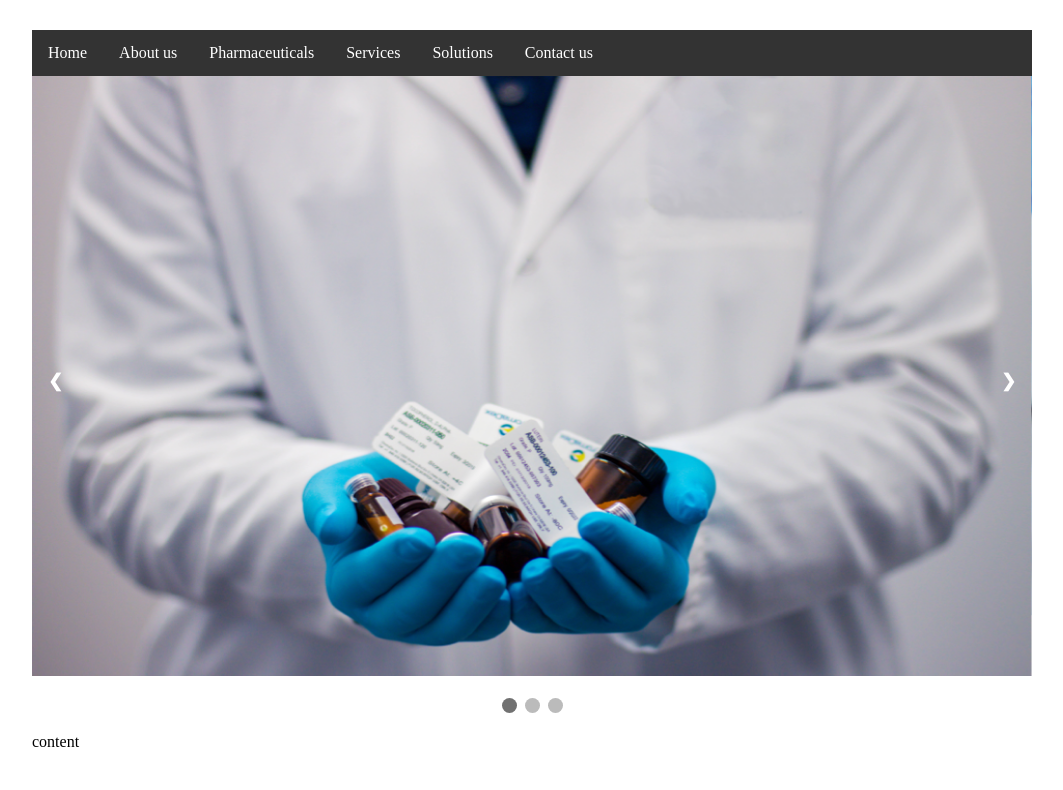
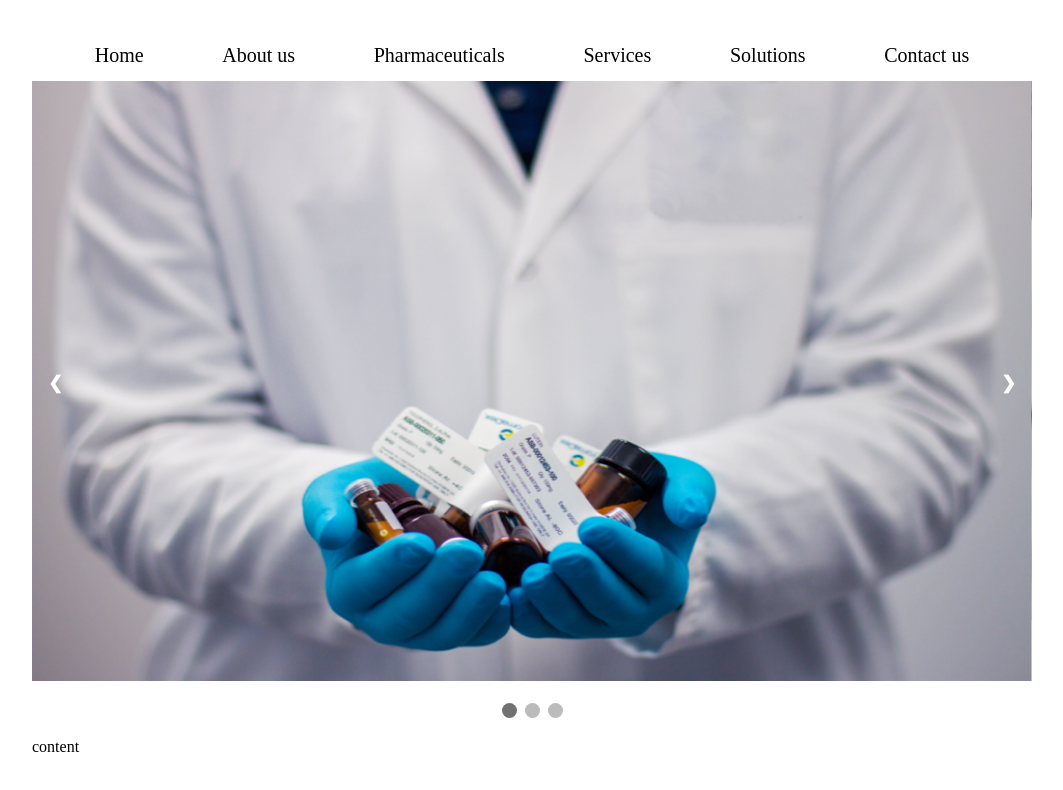
Before and after one commit to briannabeshkin/briannabeshkin.github.io, a plain HTML site: page Pharmacy/index.html in a window 1280 px wide. Shown: the whole page, without its empty margins (108-1171 px from the left). Drawn offline with Linux system fonts and the light colour scheme.

Commit message:
Update style.css

```diff
--- a/Pharmacy/style.css
+++ b/Pharmacy/style.css
@@ -147,22 +147,22 @@ ul.topnav {
   margin: 0;
   padding: 0;
   overflow: hidden;
-  background-color: #333;
+  display: flex;
+  justify-content: space-evenly;
 }
 
 ul.topnav li {float: left;}
 
 ul.topnav li a {
   display: block;
-  color: white;
+  color: black;
   text-align: center;
   padding: 14px 16px;
   text-decoration: none;
+  font-size: 20px;
 }
 
-ul.topnav li a:hover:not(.active) {background-color: #111;}
-
-ul.topnav li a.active {background-color: #4CAF50;}
+ul.topnav li a:hover:not(.page) {text-decoration: underline;}
 
 ul.topnav li.right {float: right;}
 
```
